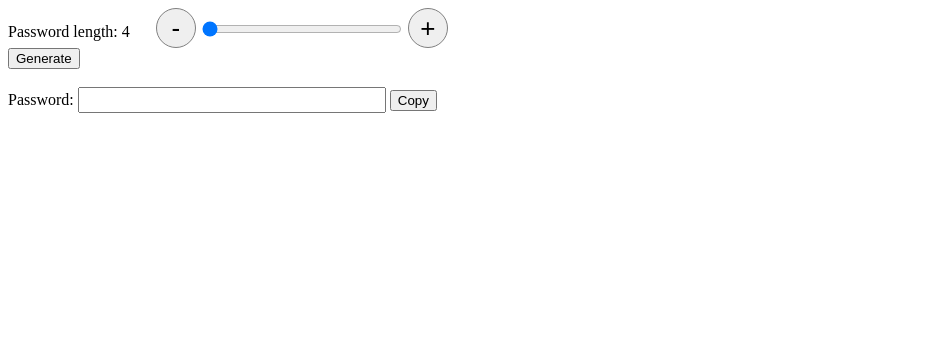
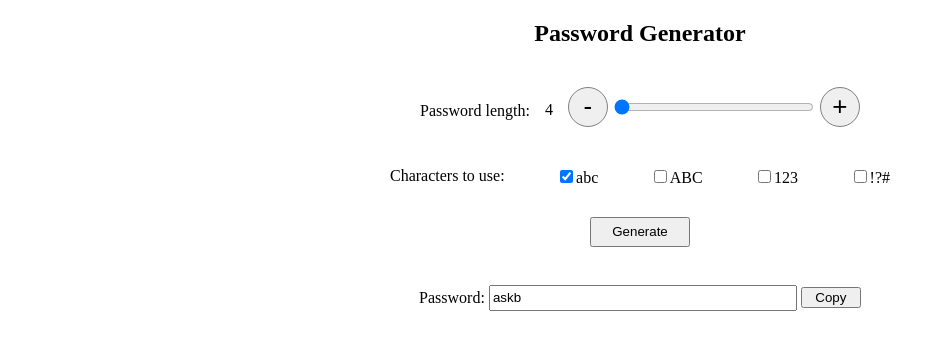
Before and after one commit to cordelia-sixth/password_generator, a plain HTML site: page index.html in a window 1280 px wide. Both pictures are taken after a click on the button "Generate". Shown: the whole page, without its empty margins (0-944 px from the left). Drawn offline with Linux system fonts and the light colour scheme.

Commit message:
close #5

```diff
--- a/generator.js
+++ b/generator.js
@@ -1,17 +1,38 @@
 // パスワードを生成する
+const generate = () => {
+  // character selectを取得
+  const charOption = document.querySelectorAll("input[name=character-select]:checked");
 
-const generate = () => {
+  // 何もチェックされてなければエラーメッセージを返す
+  if (charOption.length === 0) {
+    return;
+  }
+
+  // パスワードに使う文字
+  let charSet = "";
+  charOption.forEach(character => {
+    if (character.value === "lowercase") {
+      charSet += "abcdefghijklmnopqrstuvwxyz";
+    }
+    if (character.value === "uppercase") {
+      charSet += "ABCDEFGHIJKLMNOPQRSTUVWXYZ";
+    }
+    if (character.value === "numbers") {
+      charSet += "0123456789";
+    }
+    if (character.value === "symbols") {
+      charSet += "!@#$%^&*()+{}[]<>?";
+    }
+  });
+
   // 生成したいパスワードの長さ
-  const passLength = parseInt(document.getElementById("password-length").value);
+  const passLength = parseInt(document.getElementById("password-length").textContent);
 
   // 生成されたパスワードを表示する要素
   const resultElement = document.getElementById("result");
 
   // 生成されたパスワードを格納
-  let password = '';
-
-  // パスワードに使う文字
-  const charSet = "abcdefghijklmnopqrstuvwxyzABCDEFGHIJKLMNOPQRSTUVWXYZ0123456789";
+  let password = "";
 
   // パスワードに使う文字数
   const charLength = charSet.length;
--- a/index.html
+++ b/index.html
@@ -4,13 +4,15 @@
   <meta charset="UTF-8">
   <script src="generator.js" defer></script>
   <script src="copy.js" defer></script>
-
   <script src="function.js" defer></script>
-
   <link rel="stylesheet" href="style.css">
   <title>Password Generator</title>
 </head>
 <body>
+  <div>
+    <h2>Password Generator</h2>
+  </div>
+
   <div id="password-length-box">
     <label>Password length: </label>
     <span id="password-length">4</span>
@@ -22,10 +24,34 @@
     </div>
   </div>
 
-  <input type="button" value="Generate" onclick="generate()"/><br><br>
+  <div id="character-select-box">
+    <label>Characters to use: </label>
 
-  <span>Password: </span>
-  <input id="result" type="text" />
-  <span><button id="copy" onclick="copyToClipboard()">Copy</button></span>
+    <label>
+      <input type="checkbox" name="character-select" value="lowercase" checked="checked">abc</input>
+    </label>
+
+    <label>
+      <input type="checkbox" name="character-select" value="uppercase">ABC</input>
+    </label>
+
+    <label>
+      <input type="checkbox" name="character-select" value="numbers">123</input>
+    </label>
+
+    <label>
+      <input type="checkbox" name="character-select" value="symbols">!?#</input>
+    </label>
+  </div>
+
+  <div id="genarate-box">
+    <input type="button" value="Generate" onclick="generate()" /><br><br>
+  </div>
+
+  <div id="result-box">
+    <span>Password: </span>
+    <input id="result" type="text" />
+    <span><button id="copy" onclick="copyToClipboard()">Copy</button></span>
+  </div>
 </body>
 </html>
--- a/style.css
+++ b/style.css
@@ -1,3 +1,16 @@
+body {
+  width: 500px;
+  margin: 0 auto;
+  padding: 0;
+  text-align: center;
+}
+
+/* password length */
+#password-length-box {
+  margin-top: 40px;
+}
+
+
 #password-length {
   display: inline-block;
   width: 30px;
@@ -35,7 +48,33 @@
   background-color: rgb(218, 218, 218);
 }
 
+/* character select */
+#character-select-box {
+  margin-top: 40px;
+  display: flex;
+  justify-content: space-between;
+}
+
+/* generate */
+#genarate-box {
+  margin-top: 30px;
+}
+
+#genarate-box > input {
+  width: 100px;
+  height: 30px;
+}
+
+/* result box */
+#result-box {
+  margin-top: 20px;
+}
+
 #result {
   height: 20px;
   width: 300px;
 }
+
+#copy {
+  width: 60px;
+}
```
